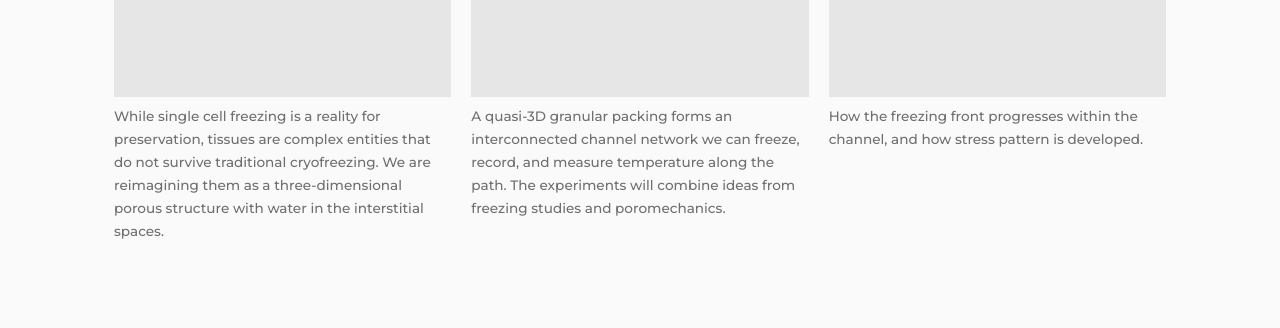
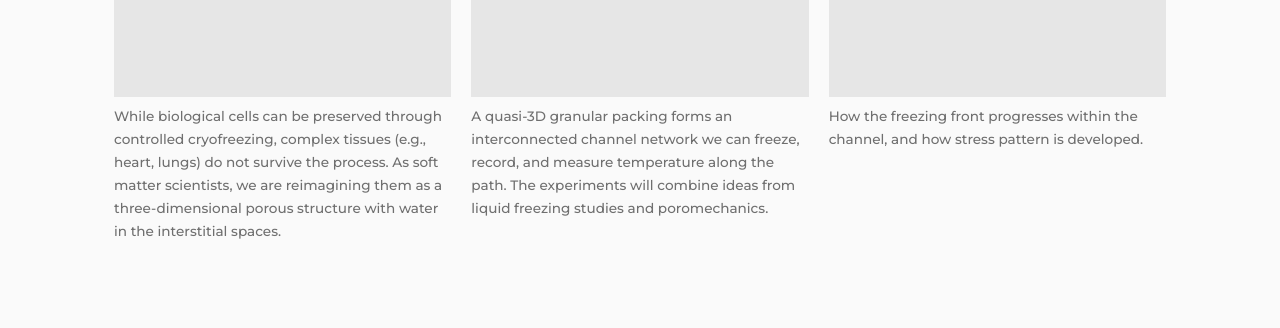
Before and after one commit to ranit-mukherjee/Ranit-lab, a Jekyll site: the page built from _projects/freezing-granular-channels.md, in a window 1280 px wide. Shown: the part 1091-1419 px from the top of the page. Built offline with Jekyll 4.4.1, drawn with Linux system fonts in a browser that asks for light colours.

Commit message:
final_project_change
changes in the project file

```diff
--- a/_projects/freezing-granular-channels.md
+++ b/_projects/freezing-granular-channels.md
@@ -5,9 +5,9 @@ year: 2027
 tagline: A proxy to visualize and understand freezing dynamics in interconnected porous channels, as in tissue freezing or freeze-thaw in soil.
 cover: ""
 nature_media: ""
-nature_caption: "While single cell freezing is a reality for preservation, tissues are complex entities that do not survive traditional cryofreezing. We are reimagining them as a three-dimensional porous structure with water in the interstitial spaces."
+nature_caption: "While biological cells can be preserved through controlled cryofreezing, complex tissues (e.g., heart, lungs) do not survive the process. As soft matter scientists, we are reimagining them as a three-dimensional porous structure with water in the interstitial spaces."
 analog_media: ""
-analog_caption: "A quasi-3D granular packing forms an interconnected channel network we can freeze, record, and measure temperature along the path. The experiments will combine ideas from freezing studies and poromechanics."
+analog_caption: "A quasi-3D granular packing forms an interconnected channel network we can freeze, record, and measure temperature along the path. The experiments will combine ideas from liquid freezing studies and poromechanics."
 physics_media: ""
 physics_caption: "How the freezing front progresses within the channel, and how stress pattern is developed."
 physics: "How does a freezing front advance through connected channels, and where does stress build up?"
```
